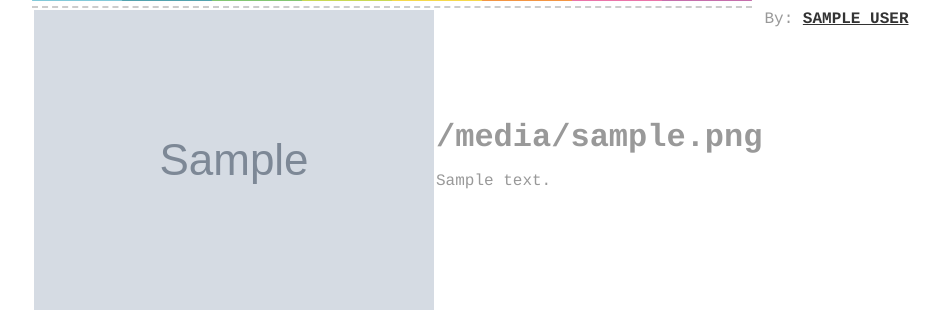
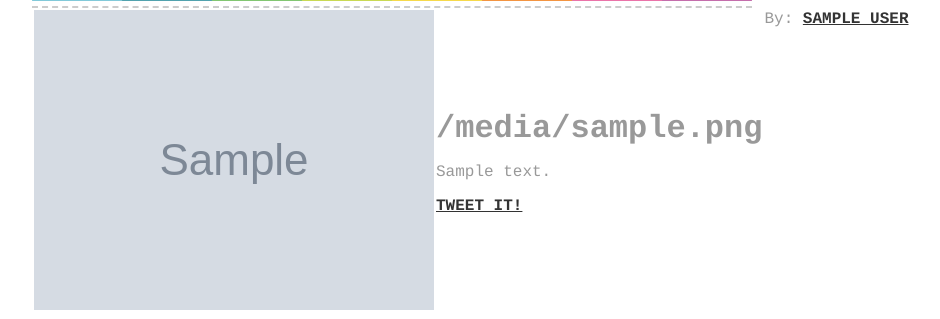
Before and after one commit to shanzi/words, a Django app: template templates/pictures/picture.html in a window 1280 px wide. Shown: the part 47-366 px from the top of the page, without its empty margins (248-1188 px from the left). Run offline with Django 3.2, Linux system fonts and the light colour scheme; the template is opened without the code that fills it: most values are stand-ins (such as "Sample title", 1, 10 or a date in 2020); grey boxes marked "Sample" are stand-in pictures; some libraries are stand-ins or nearby versions.

Commit message:
为picture浏览页面添加tweet it连接

```diff
--- a/templates/pictures/picture.html
+++ b/templates/pictures/picture.html
@@ -104,6 +104,7 @@ text-transform:none;
             <h1>{{ image }}</h1>
             {% if image.detail %}
             <p>{{ image.detail }}</p>
+            <a href="/pictures/tweet/{{ image.id }}" class="blue tweet">Tweet it!</a>
             {% else %}
             <p><a href="{{ homepage }}">{{ image.user }}</a> said nothing.</p>
             {% endif %}
```
